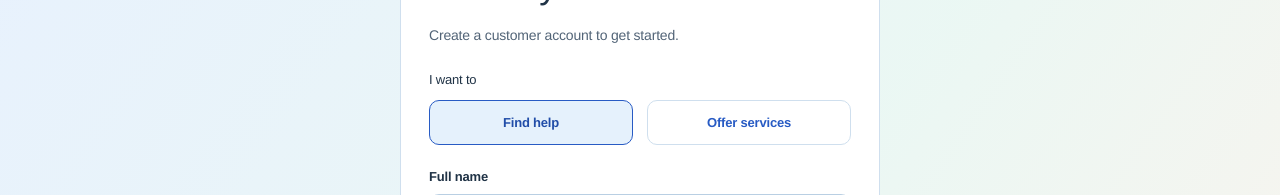
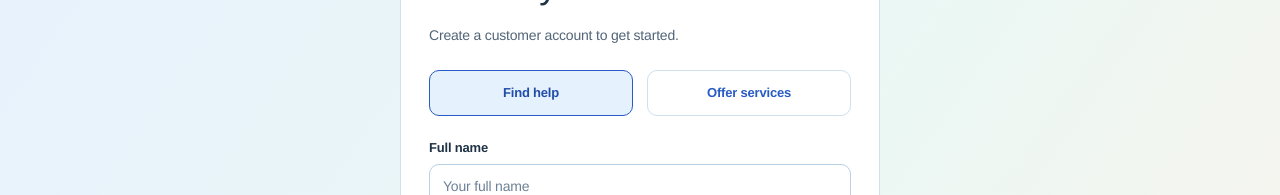
Before and after one commit to Carter3190/Aux-Codex, a Next.js app: page /signup in a window 1280 px wide. Shown: the part 206-401 px from the top of the page. Built offline with nearby package versions, Linux system fonts and the light colour scheme; no server answers.

Commit message:
Remove the extra heading above signup account choices

```diff
--- a/src/components/auth/signup-form.tsx
+++ b/src/components/auth/signup-form.tsx
@@ -22,8 +22,7 @@ export function SignupForm({ defaultRole }: SignupFormProps) {
   return (
     <form action={action} className={styles.form}>
       <p className={styles.formDescription} aria-live="polite">Create a {role} account to get started.</p>
-      <fieldset className={styles.roleFieldset}>
-        <legend>I want to</legend>
+      <fieldset className={styles.roleFieldset} aria-label="Account type">
         <div className={styles.roles}>
           <label className={styles.roleChoice}>
             <input type="radio" name="role" value="customer" checked={role === "customer"} onChange={() => chooseRole("customer")} />
```
